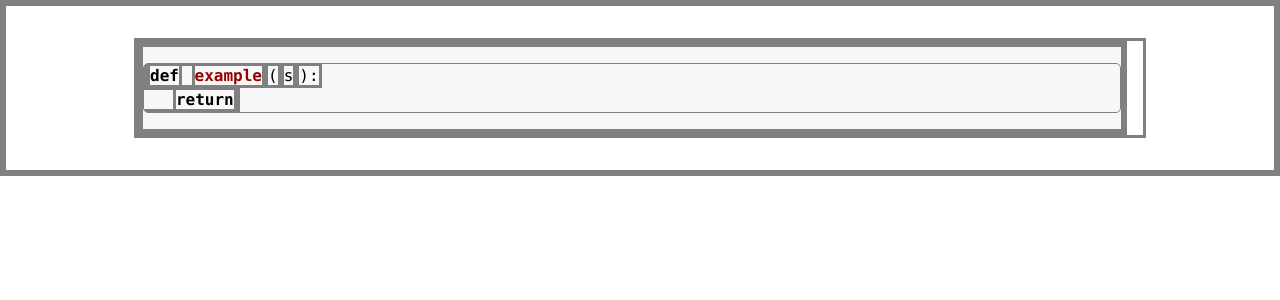
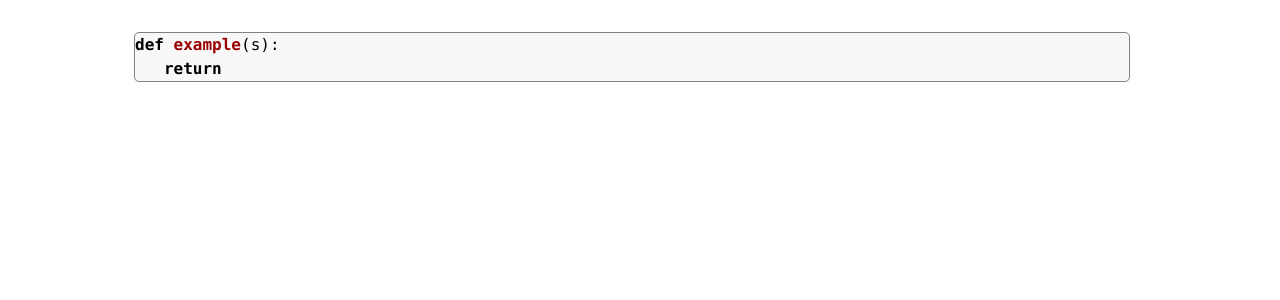
Before and after one commit to moonharelabs/styless, a Jekyll site: the page built from index.md, in a window 1280 px wide. Shown: the top 300 px of the page. Built offline with Jekyll 4.4.1, drawn with Linux system fonts in a browser that asks for light colours; our own code applies the rules of GitHub Pages for plain Markdown files.

Commit message:
Update styless.scss

```diff
--- a/_sass/styless.scss
+++ b/_sass/styless.scss
@@ -2,7 +2,6 @@
 ::after,
 ::before {
     box-sizing: border-box;
-    border-style: solid;
     border-color: gray
 }
 
@@ -12,12 +11,9 @@ body {
     line-height: 1.5
 }
 
-body {
-    font-family: system-ui, -apple-system, 'Segoe UI', Roboto, Helvetica, Arial, sans-serif, 'Apple Color Emoji', 'Segoe UI Emoji'
-}
-
 button {
     background-color: transparent;
+    border-style: solid;
     background-image: none
 }
 
```
